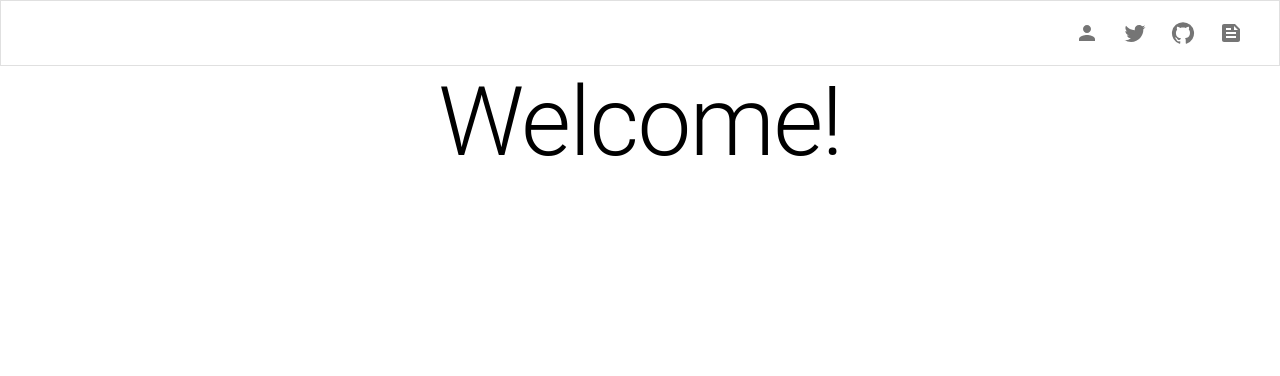
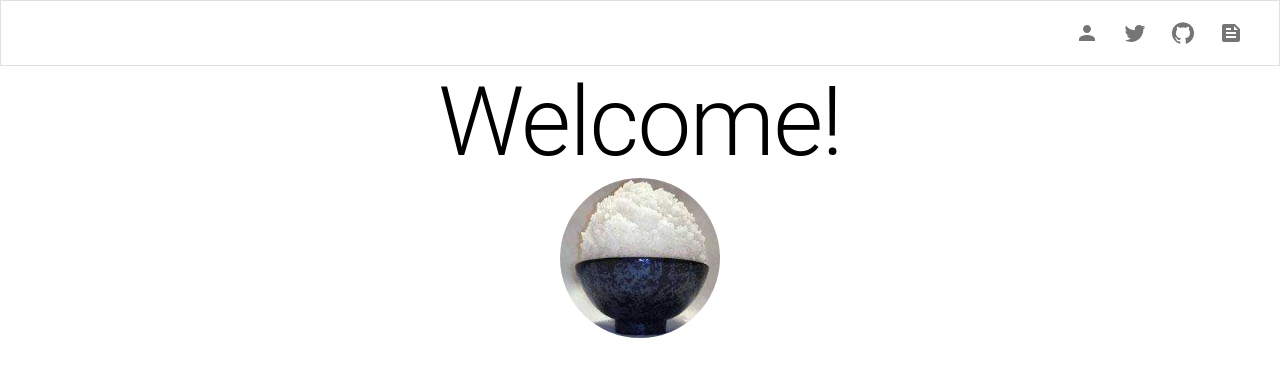
Before and after one commit to 9yamamo9/portfolio, a Next.js app: page / in a window 1280 px wide. Shown: the top 376 px of the page. Built offline with nearby package versions, Linux system fonts and the light colour scheme.

Commit message:
add: プロフィール画像としてAvatarを追加した

```diff
--- /dev/null
+++ b/components/portfolio-avatar.tsx
@@ -0,0 +1,11 @@
+import {Avatar} from '@mui/material';
+
+export const PortfolioAvatar = () => {
+  return (
+    <Avatar
+      alt='Remy Sharp'
+      src='/yamamori_rice.jpg'
+      sx={{width: 160, height: 160}}
+    />
+  )
+}
--- a/pages/index.tsx
+++ b/pages/index.tsx
@@ -1,6 +1,7 @@
 import Head from 'next/head'
-import {Stack, Typography} from '@mui/material'
+import {Container, Stack, Typography} from '@mui/material'
 import {PortfolioAppBar} from '../components/portfolio-app-bar'
+import {PortfolioAvatar} from '../components/portfolio-avatar';
 
 const Home = () => {
   return (
@@ -8,12 +9,13 @@ const Home = () => {
       <Head>
         <title>Yuta Yamamori Portfolio</title>
         <meta name="description" content="Generated by create next app"/>
-        <link rel="icon" href="/sunny.jpg"/>
+        <link rel="icon" href="/yamamori_rice.jpg"/>
       </Head>
-      <PortfolioAppBar pageTitle=''/>
+      <PortfolioAppBar pageTitle='' />
       <Typography variant='h1'>
         Welcome!
       </Typography>
+      <PortfolioAvatar />
     </Stack>
   )
 }
--- a/tsconfig.json
+++ b/tsconfig.json
@@ -1,7 +1,7 @@
 {
   "compilerOptions": {
     "target": "es5",
-    "lib": ["dom", "dom.iterable", "esnext"],
+    "lib": ["es6", "dom", "dom.iterable", "esnext"],
     "allowJs": true,
     "skipLibCheck": true,
     "strict": true,
```
Also changed, not shown: public/yamamori_rice.jpg (added).
